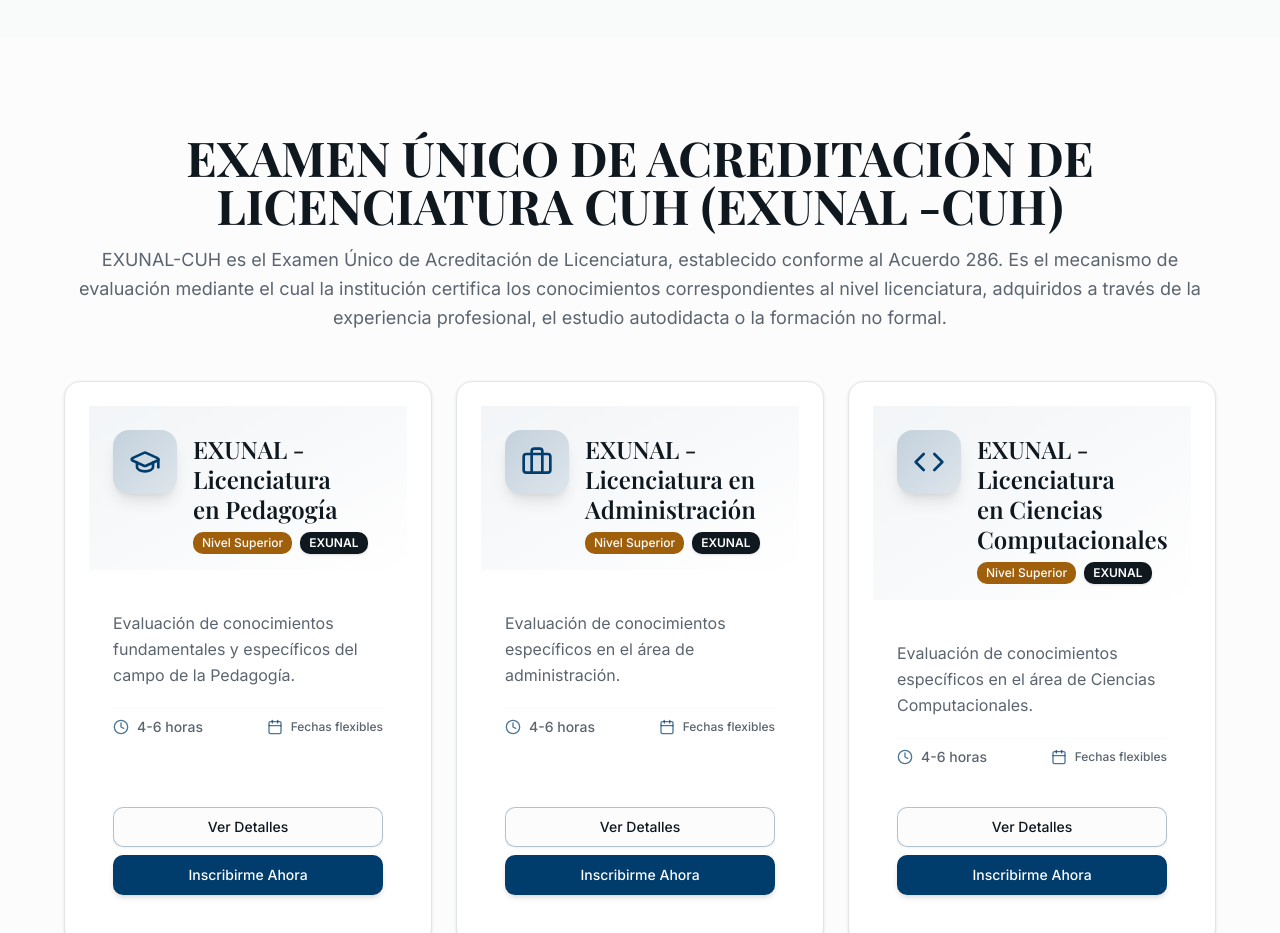
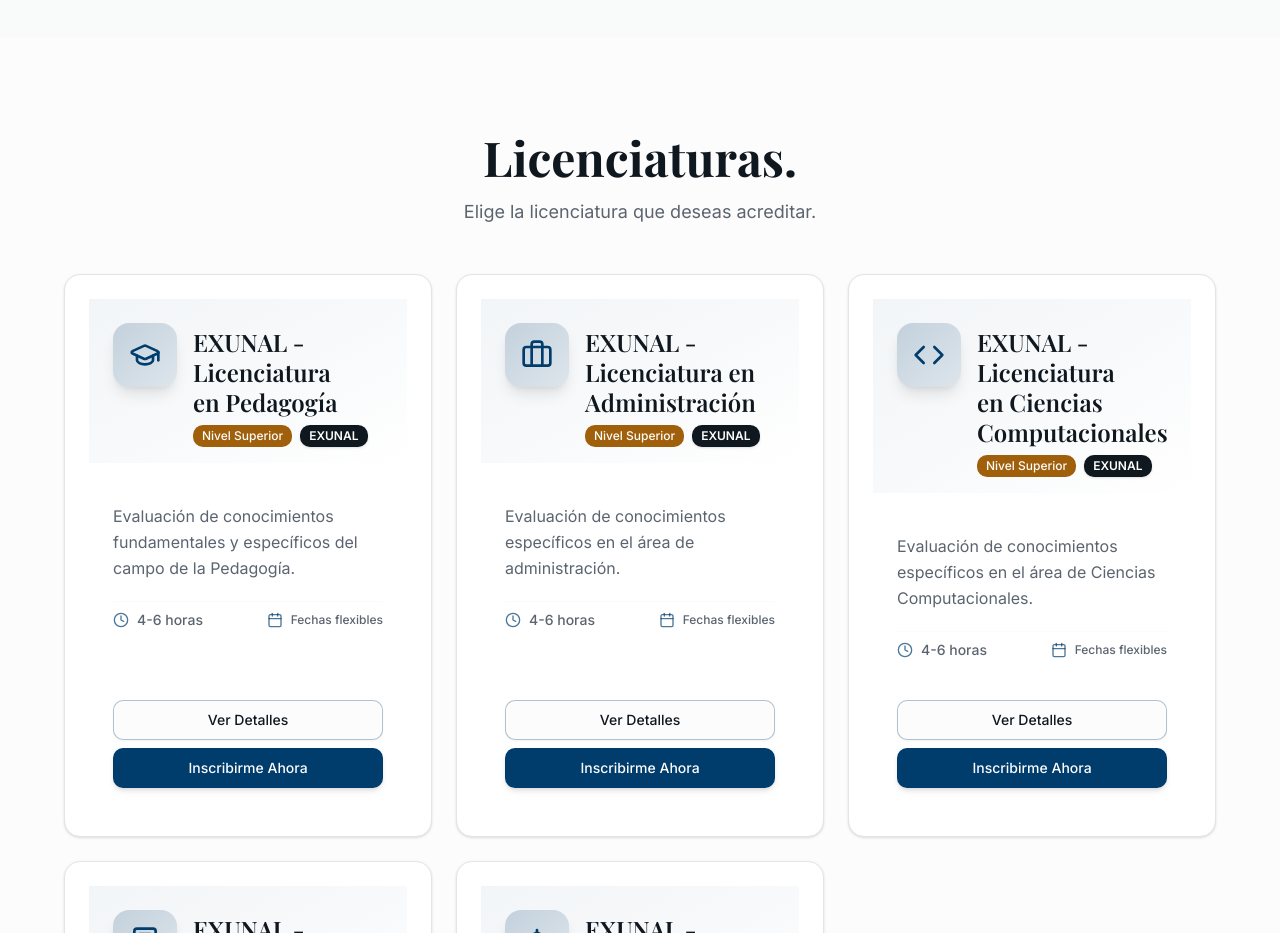
Before and after one commit to AdrianGuerra-byte/acuerdo286, a Next.js app: page / in a window 1280 px wide. Shown: the part 4400-5333 px from the top of the page. Built offline with nearby package versions, Linux system fonts and the light colour scheme; a web font is replaced by a local one.

Commit message:
Catalog Exam updates

```diff
--- a/components/exam-catalog.tsx
+++ b/components/exam-catalog.tsx
@@ -32,12 +32,10 @@ export function ExamCatalog() {
             {/* Header */}
             <div className="text-center space-y-4">
               <h2 className="font-serif font-bold text-3xl sm:text-4xl lg:text-5xl text-foreground text-balance">
-                EXAMEN ÚNICO DE ACREDITACIÓN DE LICENCIATURA CUH (EXUNAL -CUH)
+                Licenciaturas.
               </h2>
               <p className="text-lg text-muted-foreground leading-relaxed text-pretty">
-                EXUNAL-CUH es el Examen Único de Acreditación de Licenciatura, establecido conforme al Acuerdo 286. Es el mecanismo
-                de evaluación mediante el cual la institución certifica los conocimientos correspondientes al nivel licenciatura,
-                adquiridos a través de la experiencia profesional, el estudio autodidacta o la formación no formal.
+                Elige la licenciatura que deseas acreditar.
               </p>
             </div>
 
```
